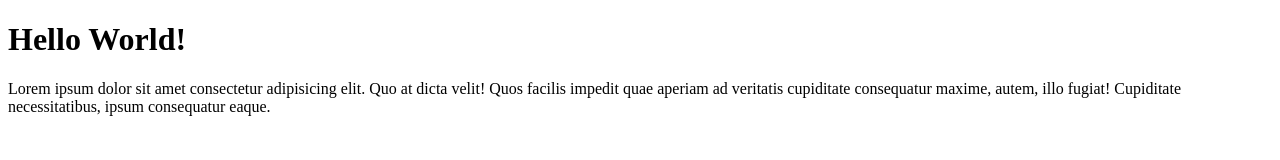
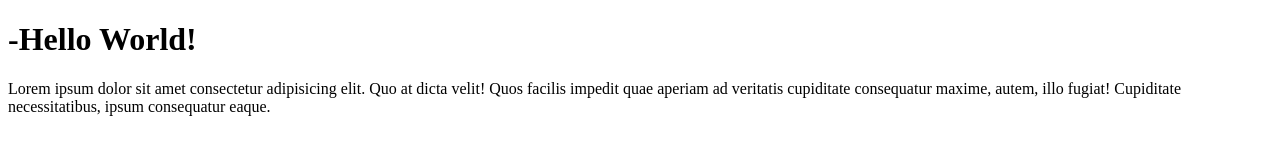
Before and after one commit to talisepatu/nu-git-test, a plain HTML site: page index.html in a window 1280 px wide. Drawn offline with Linux system fonts and the light colour scheme.

Commit message:
Mengubah isi index.html

```diff
--- a/index.html
+++ b/index.html
@@ -6,7 +6,7 @@
 	<title>Coba Git Remote</title>
 </head>
 <body>
-	<h1>Hello World!</h1>
+	<h1>-Hello World!</h1>
 	<p>Lorem ipsum dolor sit amet consectetur adipisicing elit. Quo at dicta velit! Quos facilis impedit quae aperiam ad veritatis cupiditate consequatur maxime, autem, illo fugiat! Cupiditate necessitatibus, ipsum consequatur eaque.</p>
 </body>
 </html>
```
